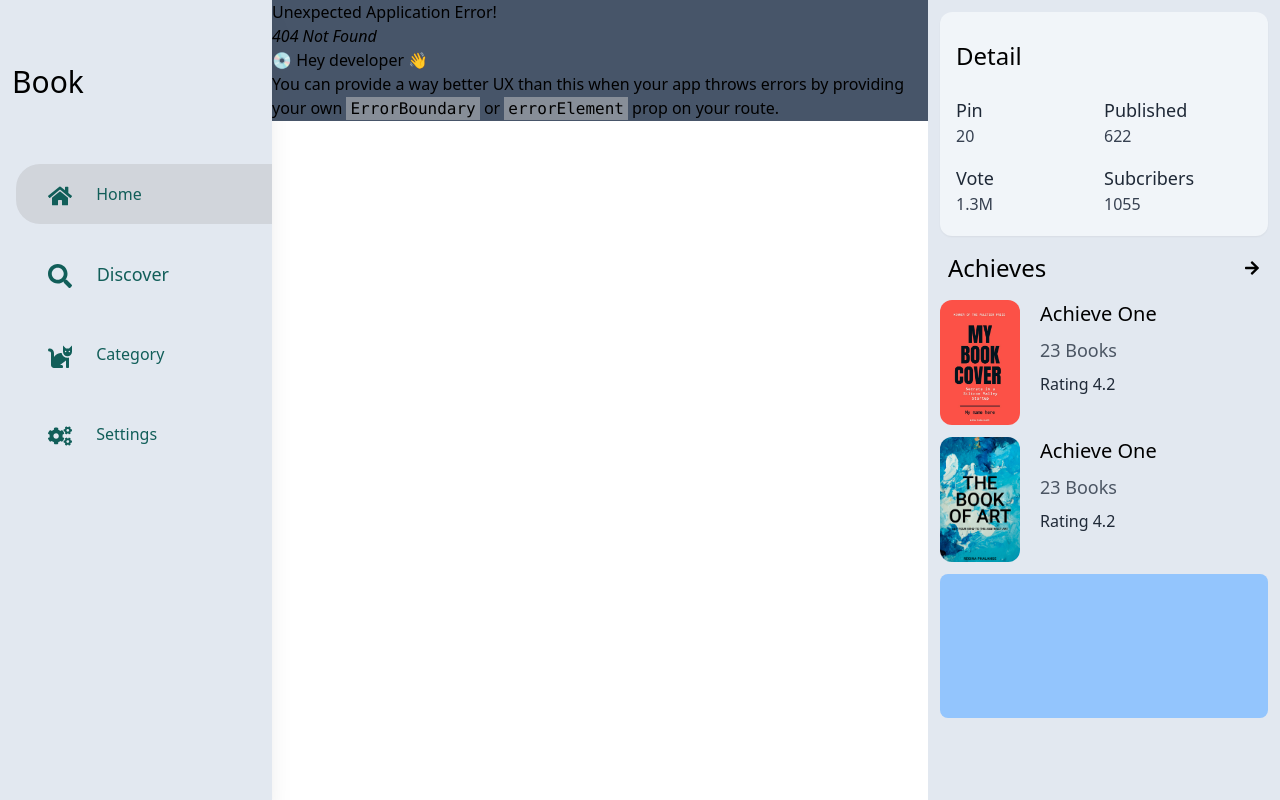
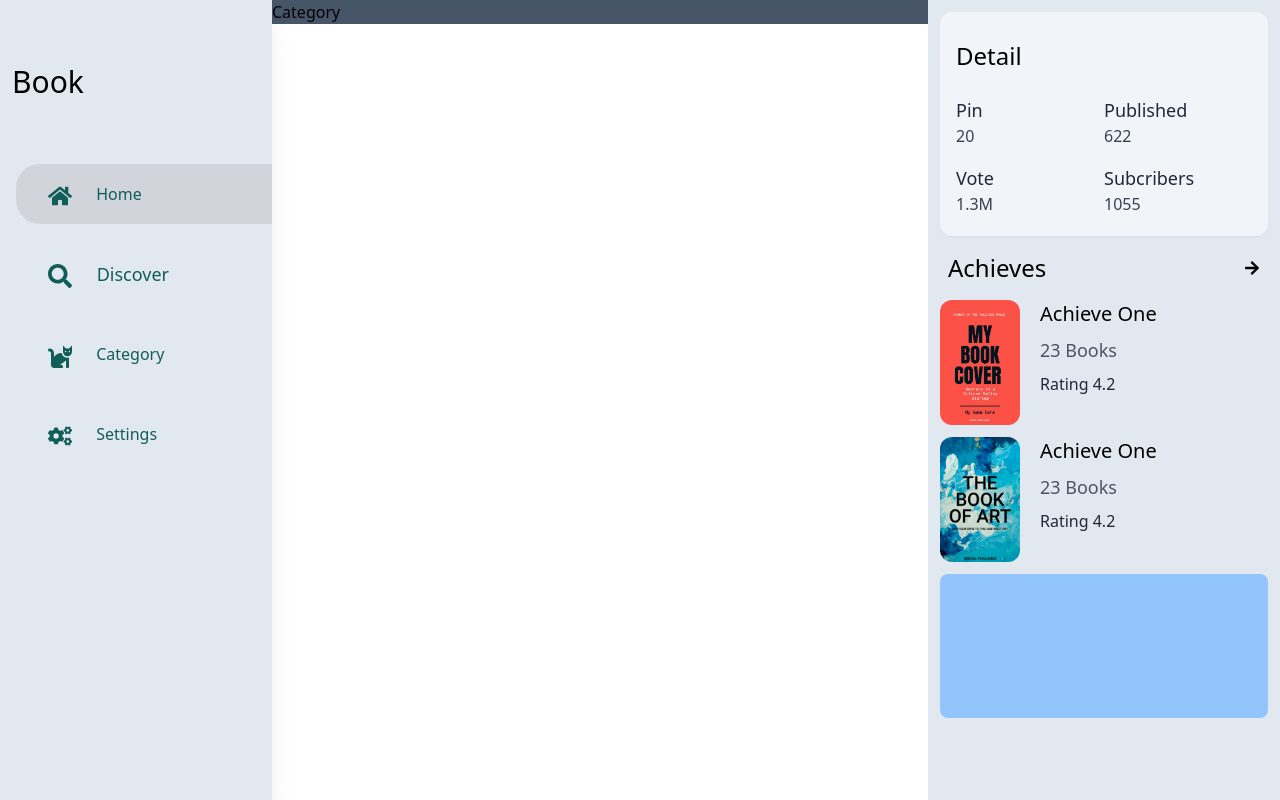
Before and after one commit to py4ephyopaing/book-app, a React (Vite) app: page /category in a window 1280 px wide. Before the commit this address had no page. Built offline with nearby package versions, Linux system fonts and the light colour scheme.

Commit message:
Add category route

```diff
--- a/src/pages/Category.jsx
+++ b/src/pages/Category.jsx
@@ -0,0 +1,7 @@
+import React from 'react'
+
+export default function Category() {
+  return (
+    <div>Category</div>
+  )
+}
```
Also changed, not shown: src/Router.jsx (+6 -1 lines).
